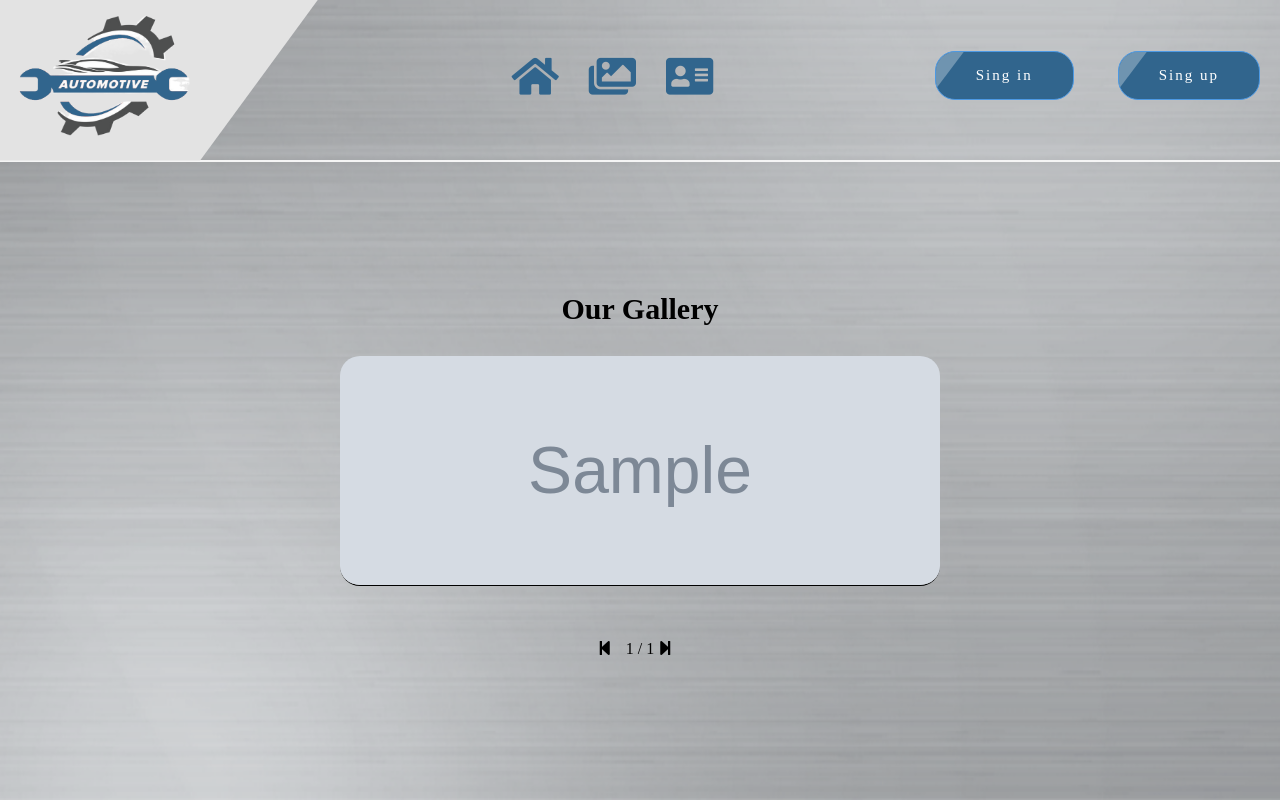
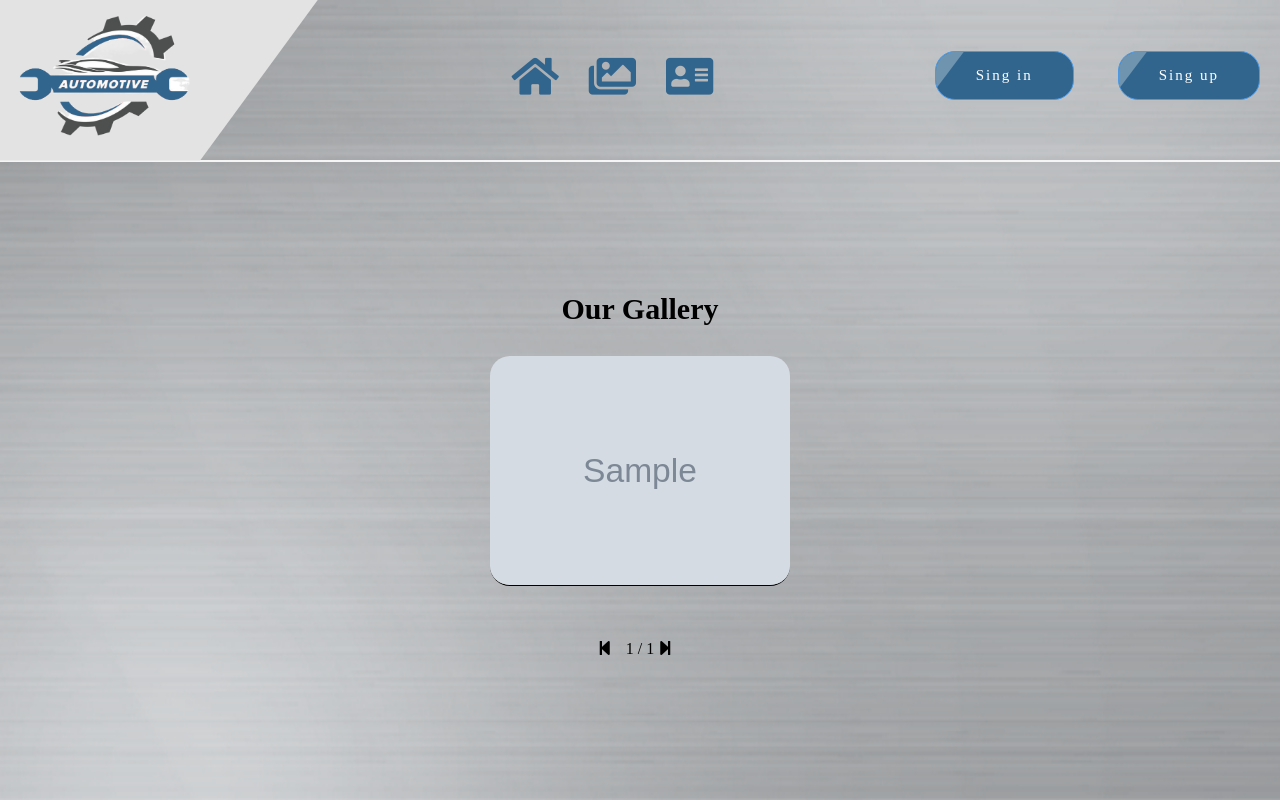
Before and after one commit to ChavdarStoilov/Car_Service_App, a Django app: template car_service/templates/web/gallery.html in a window 1280 px wide. Run offline with Django 3.2, Linux system fonts and the light colour scheme; the template is opened without the code that fills it: most values are stand-ins (such as "Sample title", 1, 10 or a date in 2020); grey boxes marked "Sample" are stand-in pictures.

Commit message:
Fix bug with duplicated class in html

```diff
--- a/car_service/static/css/web/web_base.css
+++ b/car_service/static/css/web/web_base.css
@@ -399,7 +399,7 @@ form, .details{
     justify-content: center;
     margin-bottom: 50px;
 }
-.content {
+.content_gallery {
     transition: 0.3s;
     width: 25%;
     border-radius: 15px;
@@ -796,6 +796,9 @@ form, .details{
 
 
 /* Invoice  */
+
+
+
 .invoice {
     border: 1px solid black;
     border-radius: 10px;
--- a/car_service/templates/web/gallery.html
+++ b/car_service/templates/web/gallery.html
@@ -9,7 +9,7 @@
         <section class="images" id="gallery">
             {% for picture in pictures %}
 
-                    <div class="content">
+                    <div class="content_gallery">
                         <img src="{% static 'images/gallery/' %}{{ picture.image }}" alt="{{ picture.pk }}" class="gallery_pictures">
                     </div>
             {% endfor %}
```
